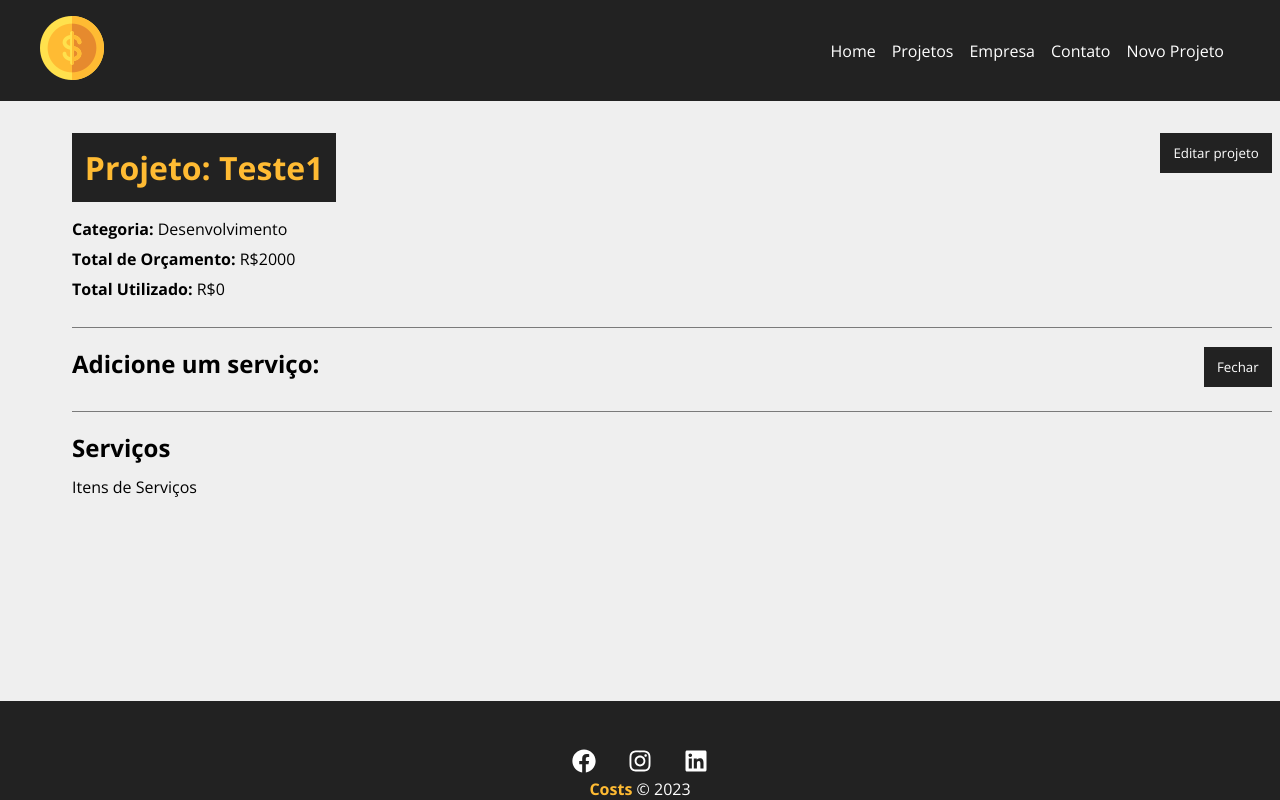
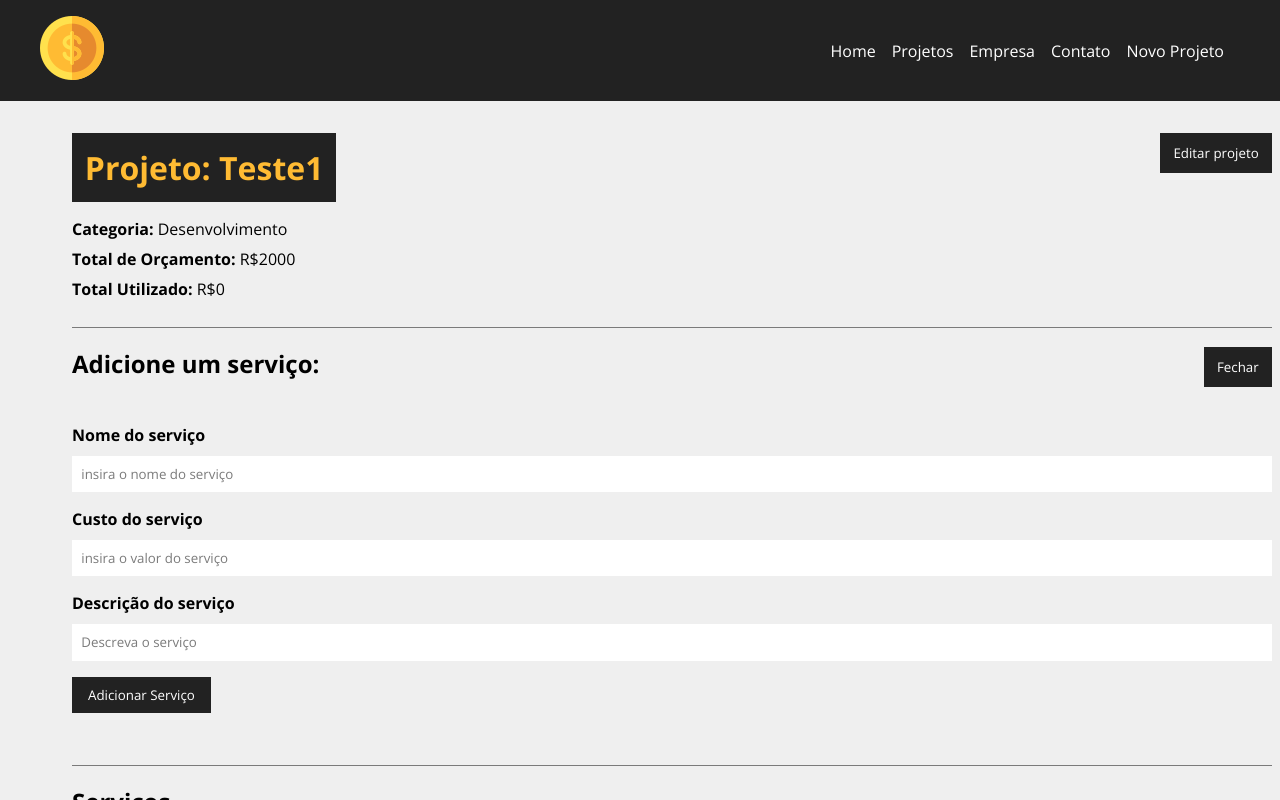
Before and after one commit to ManoeldeCastro/costs, a React (Create React App) app: page /project/1 in a window 1280 px wide. Both pictures are taken after a click on the button "Adicionar serviço". Shown: the top 800 px of the page. Built offline with nearby package versions, Linux system fonts and the light colour scheme; data requests are answered from the project's data file.

Commit message:
Service_Form

```diff
--- a/src/components/pages/Project.js
+++ b/src/components/pages/Project.js
@@ -5,17 +5,17 @@ import { useState, useEffect } from 'react';
 
 import Loading from '../layout/Loading';
 import Container from '../layout/Container';
-import ProjectForm from '../project/ProjectForm'
+import ProjectForm from '../project/ProjectForm';
 import Message from '../layout/Message';
-
+import ServiceForm from '../service/ServiceForm';
 
 function Project() {
   const { id } = useParams();
   const [project, setProject] = useState([]);
   const [showProjectForm, SetShowProjectForm] = useState(false);
   const [showServiceForm, SetShowServiceForm] = useState(false);
-  const [message, setMessage] = useState("")
-  const [type, setType] = useState("")
+  const [message, setMessage] = useState('');
+  const [type, setType] = useState('');
 
   useEffect(() => {
     setTimeout(() => {
@@ -33,12 +33,12 @@ function Project() {
     }, 500);
   }, [id]);
 
-  function editPost(project){
-    setMessage("")
-    if(project.budget < project.cost){
-      setMessage('O orçamento não pode ser menor que o custo do projeto!')
-      setType("error")
-      return false
+  function editPost(project) {
+    setMessage('');
+    if (project.budget < project.cost) {
+      setMessage('O orçamento não pode ser menor que o custo do projeto!');
+      setType('error');
+      return false;
     }
 
     fetch(`http://localhost:5000/projects/${project.id}`, {
@@ -48,15 +48,16 @@ function Project() {
       },
       body: JSON.stringify(project),
     })
-    .then(resp => resp.json())
+      .then((resp) => resp.json())
       .then((data) => {
-      setProject(data)
-      SetShowProjectForm(!showProjectForm)
-      setMessage('Projeto atualizado!')
-      setType("success")
-
+        setProject(data);
+        SetShowProjectForm(!showProjectForm);
+        setMessage('Projeto atualizado!');
+        setType('success');
       })
-    .catch(err => console.log(err));
+      .catch((err) => console.log(err));
+  }
+  function createService(){
 
   }
 
@@ -72,7 +73,7 @@ function Project() {
       {project.name ? (
         <div className={styles.project_details}>
           <Container customClass="column">
-            {message && <Message type={type} msg={message}/>}
+            {message && <Message type={type} msg={message} />}
             <div className={styles.details_container}>
               <h1>Projeto: {project.name}</h1>
               <button onClick={toggleProjectForm} className={styles.btn}>
@@ -103,13 +104,15 @@ function Project() {
             <div className={styles.service_form_container}>
               <h2>Adicione um serviço:</h2>
               <button onClick={toggleServiceForm} className={styles.btn}>
-                {!showServiceForm ? "Adicionar serviço" : 'Fechar'}
+                {!showServiceForm ? 'Adicionar serviço' : 'Fechar'}
               </button>
               <div className={styles.project_info}>
-                {showProjectForm && (
-                  <div>
-                    <p>Form de serviço</p>
-                  </div>
+                {showServiceForm && (
+                  <ServiceForm
+                  handleSumbit={createService}
+                  btnText="Adicionar Serviço"
+                  projectData={project}
+                  />
                 )}
               </div>
             </div>
@@ -123,7 +126,7 @@ function Project() {
         <Loading />
       )}
     </>
-  )
+  );
 }
 
 export default Project;
--- /dev/null
+++ b/src/components/service/ServiceForm.js
@@ -0,0 +1,44 @@
+import { useState } from 'react';
+
+import Input from '../form/Input';
+import SubmitButton from '../form/SubmitButton';
+
+import styles from '../project/ProjectForm.module.css';
+
+
+function ServiceForm({ handleSumbit, btnText, projectData}) {
+  function submit(){
+
+  }
+  function handleChange(e){
+    e.preventDefault();
+  }
+  return (
+    <form onSubmit={submit} className={styles.form}>
+      <Input
+      type="text"
+      text="Nome do serviço"
+      name="name"
+      placeholder="insira o nome do serviço"
+      handleOnChange={handleChange}
+      />
+      <Input
+      type="number"
+      text="Custo do serviço"
+      name="cost"
+      placeholder="insira o valor do serviço"
+      handleOnChange={handleChange}
+      />
+      <Input
+      type="text"
+      text="Descrição do serviço"
+      name="description"
+      placeholder="Descreva o serviço"
+      handleOnChange={handleChange}
+      />
+      <SubmitButton text={btnText}/>
+    </form>
+  );
+}
+
+export default ServiceForm;
```
Also changed, not shown: src/components/service/ServiceForm.module.css (added). Lines whose indentation alone changed are shown as unchanged.
